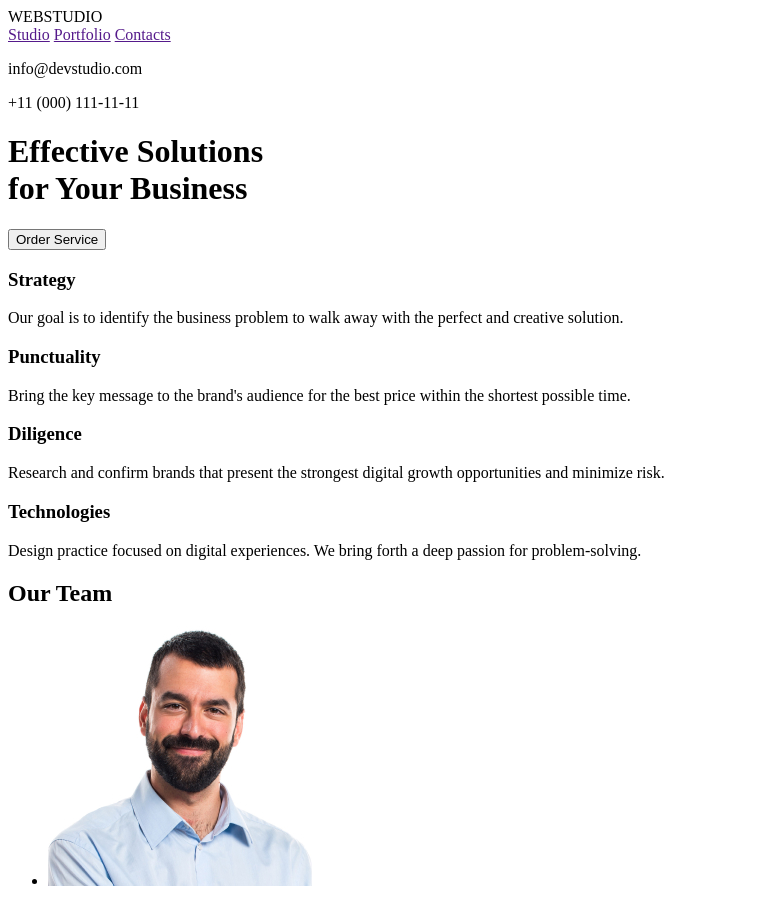
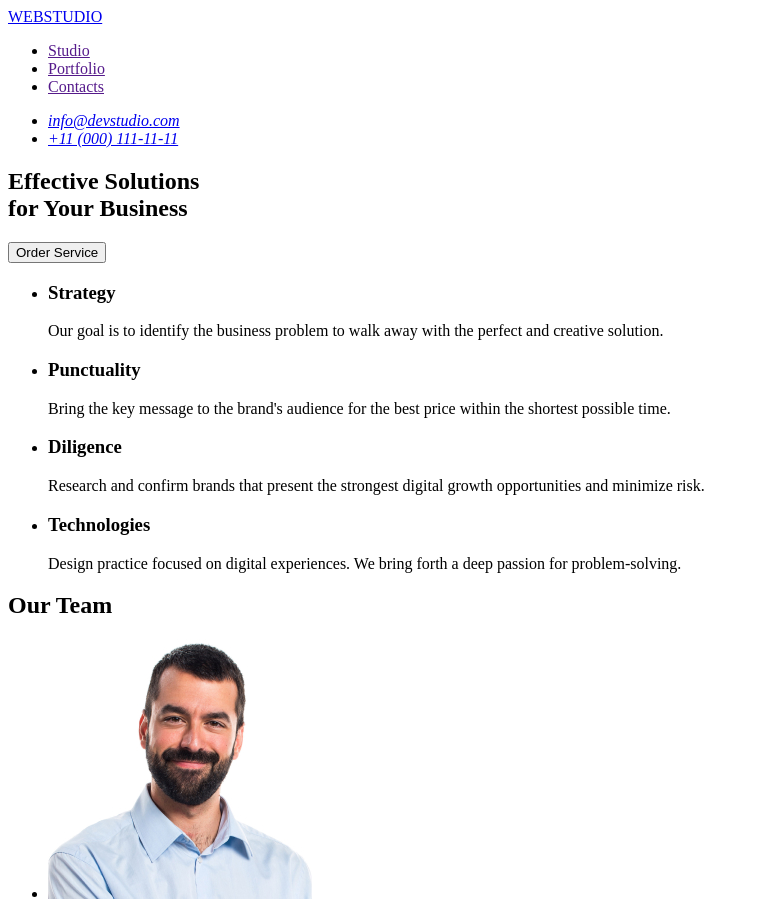
Before and after one commit to OlenaYermak/goit-markup-hw-01, a plain HTML site: page index.html in a window 1280 px wide. Shown: the top 902 px of the page, without its empty margins (0-759 px from the left). Drawn offline with Linux system fonts and the light colour scheme.

Commit message:
update index

```diff
--- a/index.html
+++ b/index.html
@@ -2,62 +2,87 @@
 <html lang="en">
 <head>
     <meta charset="UTF-8">
-    <meta name="viewport" content="width=<>, initial-scale=1.0">
-    <title>Document</title>
+    <meta name="viewport" content="width=<a>, initial-scale=1.0">
+    <title>Webstudio</title>
 </head>
 <body>
     <header>
-        <a href=""></a> WEBSTUDIO </a>
+
         <nav>
-            <a href="">Studio</a>
-            <a href="">Portfolio</a>
-            <a href="">Contacts</a>
+            <a href="./index.html"> WEBSTUDIO </a>
+            <ul>
+                <li><a href="">Studio</a></li>
+                <li><a href="">Portfolio</a></li>
+                <li><a href="">Contacts</a></li>
+            </ul>
         </nav>
-        <p>info@devstudio.com</p>
-        <p>+11 (000) 111-11-11</p>
+        <address>
+<ul>
+    <li>
+        <a href="mailto:info@devstudio.com"> info@devstudio.com </a>
+    </li>
+
+   <li>
+    <a href="tel:+11(000)111-11-11">+11 (000) 111-11-11</a>
+</li>
+</ul>
+        </address>
+
+
     </header>
     <main>
+        <section>
             <h1>Effective Solutions<br />
             for Your Business</h1>
         <button type="button">Order Service</button>
+    </section>
+
         <section>
+            <ul>
+                <li>
                     <h3>Strategy</h3>
                 <p>
                     Our goal is to identify the business
                     problem to walk away with the perfect and creative solution.
                 </p>
-            <h3>Punctuality</h3>
+                </li>
+                <li><h3>Punctuality</h3>
                 <p>
                     Bring the key message to the brand's audience for the best price within the shortest possible time.
                 </p>
+                </li>
+                <li>
                     <h3>Diligence</h3>
                 <p>
                     Research and confirm brands that present the strongest digital growth opportunities and minimize risk.
                 </p>
-            <h3>Technologies</h3>
+                </li>
+                <li><h3>Technologies</h3>
                 <p>Design practice focused on digital experiences. We bring forth a deep passion for problem-solving.</p>
+                </li>
+            </ul>
         </section>
         <section>
            <h2>Our Team</h2>
            <ul>
                  <li>
-           <img src=".\images\mark.jpg" alt="Mark Guerrero photo" width="264" height="260"/>
+           <img src="./images/mark.jpg" alt="Mark Guerrero photo" width="264" height="260"/>
            <h3>Mark Guerrero</h3>
            <p>Product Designer</p>
                  </li>
                  <li>
-           <img src=".\images\tom.jpg" alt="Tom Ford photo"
-           width="264" heigh="260"/>
+           <img src="./images/tom.jpg" alt="Tom Ford photo"
+           width="264" height="260"/>
            <h3>Tom Ford</h3>
            <p>Product Designer</p>
                  </li>
                  <li>
-            <img src=".\images\camila.jpg" alt="Camila Garcia photo" width="264" heigh="260" />
+            <img src="./images/camila.jpg" alt="Camila Garcia photo" width="264" height="260"/>
             <h3>Camila Garcia</h3>
             <p>Marketing</p>
                  </li>
                  <li>
-                    <img src=".\images\daniel.jpg" alt="Daniel Wilson photo" width="264" height="260"\>
+                    <img src="./images/daniel.jpg" alt="Daniel Wilson photo" width="264" height="260"/>
                     <h3>Daniel Wilson</h3>
                     <p>UI Designer</p>
                  </li>
@@ -65,7 +90,7 @@
         </section>
     </main>
     <footer>
-        <a href=""></a> WEBSTUDIO </a>
+        <a href="./index.html"> WEBSTUDIO </a>
         <p>Increase the flow of customers and<br />
             sales for your business with digital<br /> marketing & growth solutions.</p>
     </footer>
```
Lines whose indentation alone changed are shown as unchanged.
